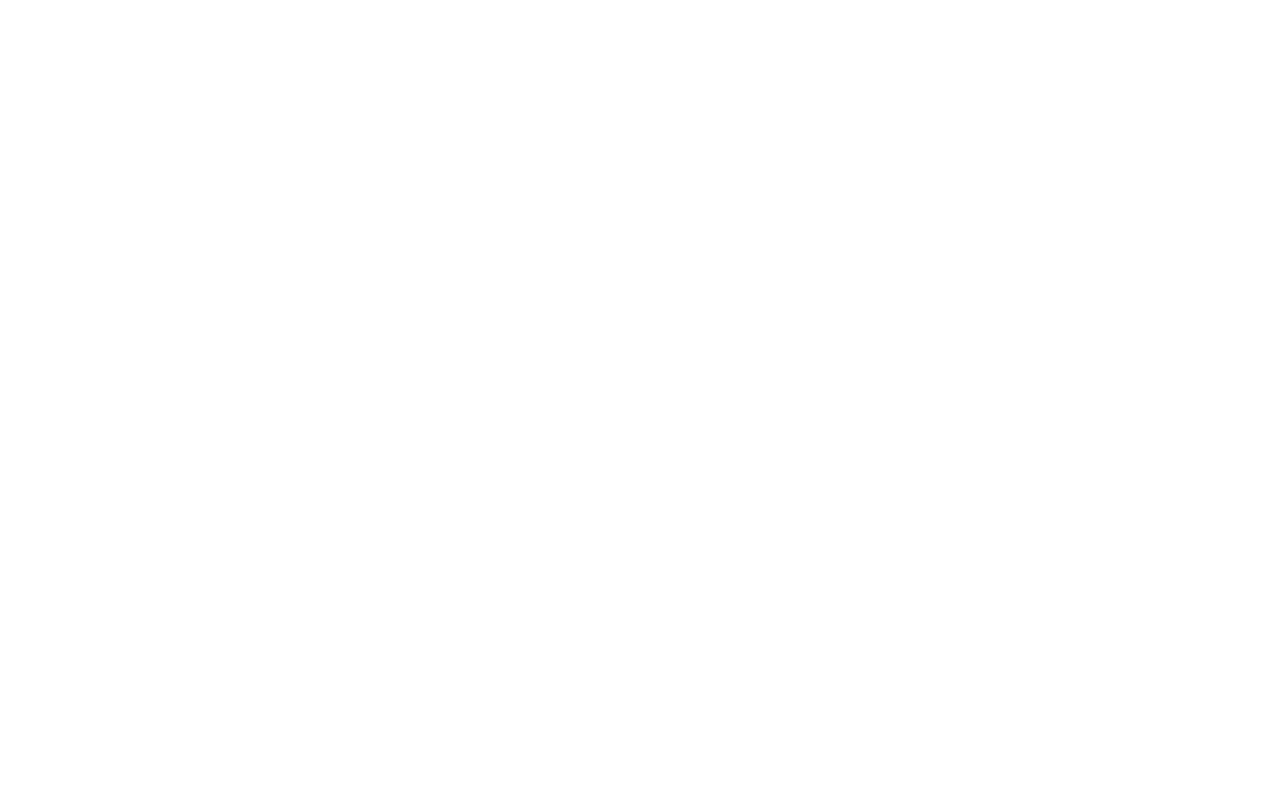
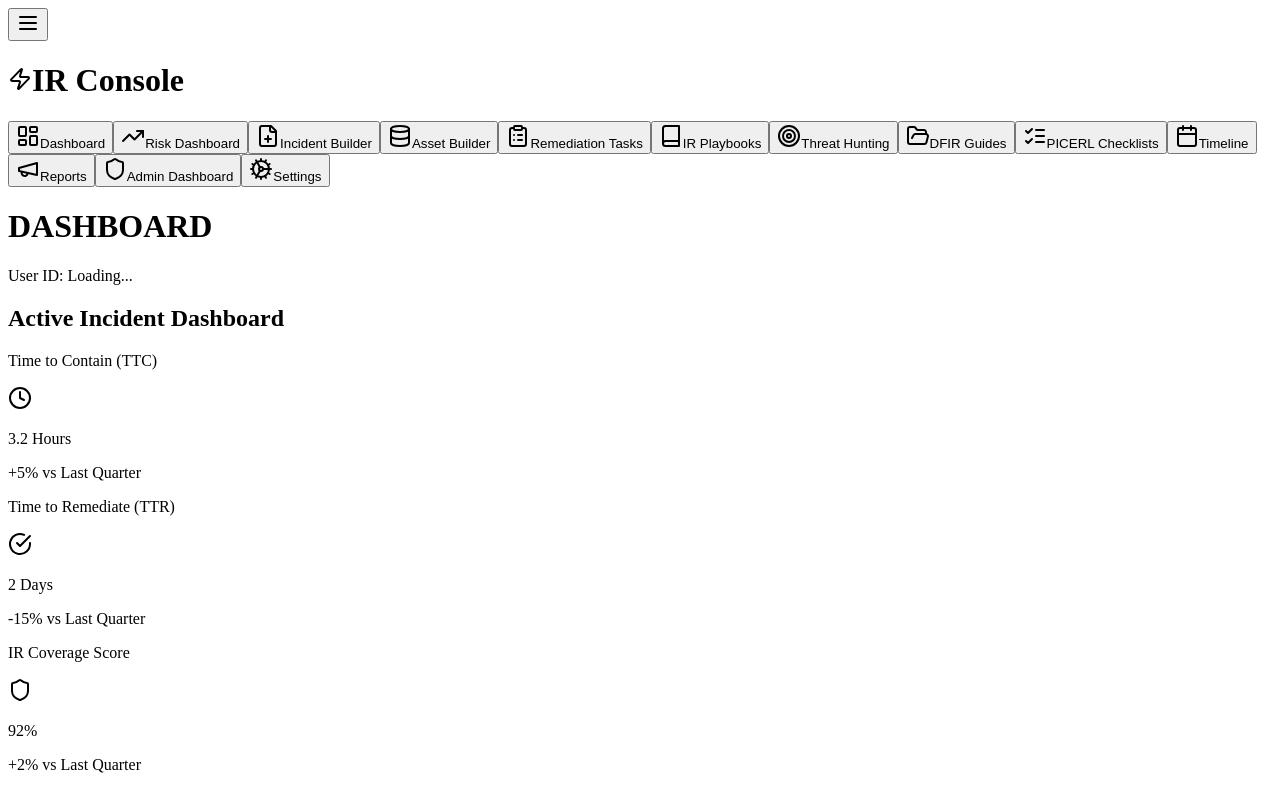
Before and after one commit to cybermelb/IRManagementConsole, a React (Create React App) app: page / in a window 1280 px wide. Shown: the top 790 px of the page. Built offline with nearby package versions, Linux system fonts and the light colour scheme.

Commit message:
Update index.js

```diff
--- a/src/index.js
+++ b/src/index.js
@@ -1,6 +1,6 @@
 import React from 'react';
 import { createRoot } from 'react-dom/client';
-import App from './app';
+import App from './App';
 
 // We are assuming a build environment (like Vercel deploying a Create React App)
 // will handle the CSS, so no explicit CSS import is needed here.
@@ -10,6 +10,6 @@
 
 root.render(
   <React.StrictMode>
-    <app />
+    <App />
   </React.StrictMode>
 );
```
